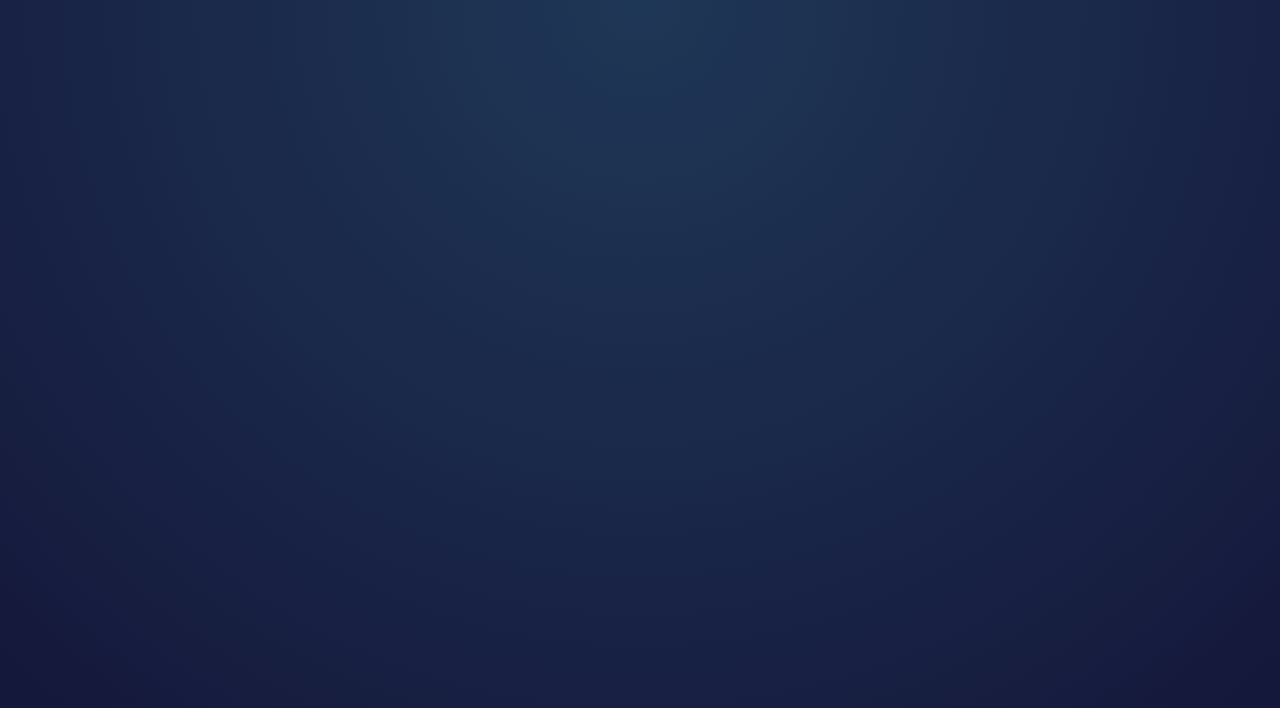
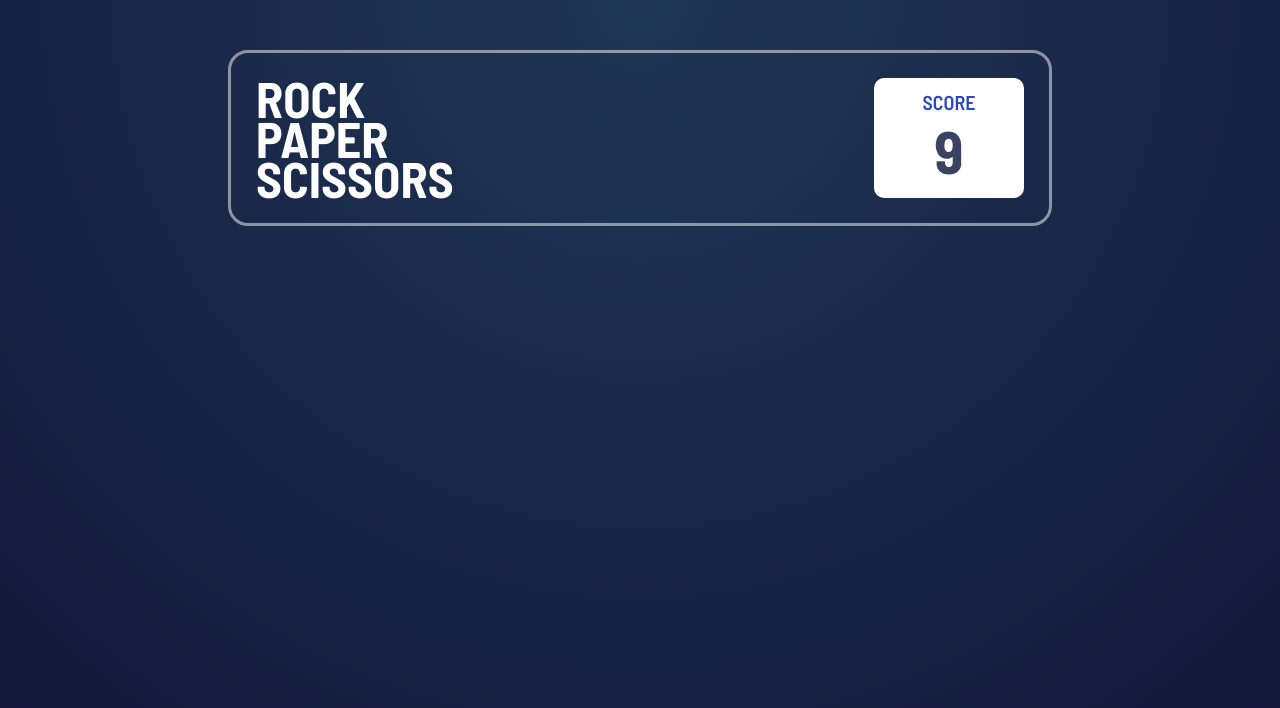
Before and after one commit to M8Eggman/React-Rock-Paper, a React (Vite) app: page / in a window 1280 px wide. Shown: the top 708 px of the page. Built offline with nearby package versions, Linux system fonts and the light colour scheme.

Commit message:
component score finis

```diff
--- a/src/App.css
+++ b/src/App.css
@@ -5,3 +5,8 @@ body {
   font-family: "Barlow Semi Condensed", sans-serif;
   min-height: 100vh;
 }
+#root {
+  display: flex;
+  flex-direction: column;
+  align-items: center;
+}
--- a/src/App.jsx
+++ b/src/App.jsx
@@ -1,7 +1,12 @@
 import "./App.css";
+import Score from "./component/score/Score";
 
 function App() {
-  return <></>;
+  return (
+    <>
+      <Score score={9} />
+    </>
+  );
 }
 
 export default App;
--- a/src/component/score/Score.css
+++ b/src/component/score/Score.css
@@ -0,0 +1,37 @@
+header {
+  width: 60vw;
+  margin-top: 50px;
+  margin-inline: 20px;
+  padding: 25px;
+  border-radius: 20px;
+  border: 3px solid rgba(255, 255, 255, 0.5);
+  display: flex;
+  justify-content: space-between;
+}
+header h1 {
+  color: white;
+  line-height: 0.8;
+  font-size: 50px;
+  margin: 0;
+}
+.score {
+  background-color: white;
+  width: 150px;
+  border-radius: 10px;
+  display: flex;
+  flex-direction: column;
+  align-items: center;
+  justify-content: center;
+}
+.score p:first-of-type {
+  color: hsl(229, 64%, 46%);
+  font-size: 20px;
+  font-weight: 600;
+  margin: 0;
+}
+.score p:last-of-type {
+  color: hsl(229, 25%, 31%);
+  font-size: 60px;
+  font-weight: 700;
+  margin: 0;
+}
--- a/src/component/score/Score.jsx
+++ b/src/component/score/Score.jsx
@@ -0,0 +1,23 @@
+import "./Score.css";
+
+function Score(props) {
+  return (
+    <>
+      <header>
+        <h1>
+          ROCK
+          <br />
+          PAPER
+          <br />
+          SCISSORS
+        </h1>
+        <div className="score">
+          <p>SCORE</p>
+          <p>{props.score}</p>
+        </div>
+      </header>
+    </>
+  );
+}
+
+export default Score;
```
Also changed, not shown: src/component/divJetons/DivJetons.jsx (+7 -0 lines), src/component/jeton/Jetons.jsx (+7 -0 lines), src/component/modal/Modal.jsx (+7 -0 lines).
